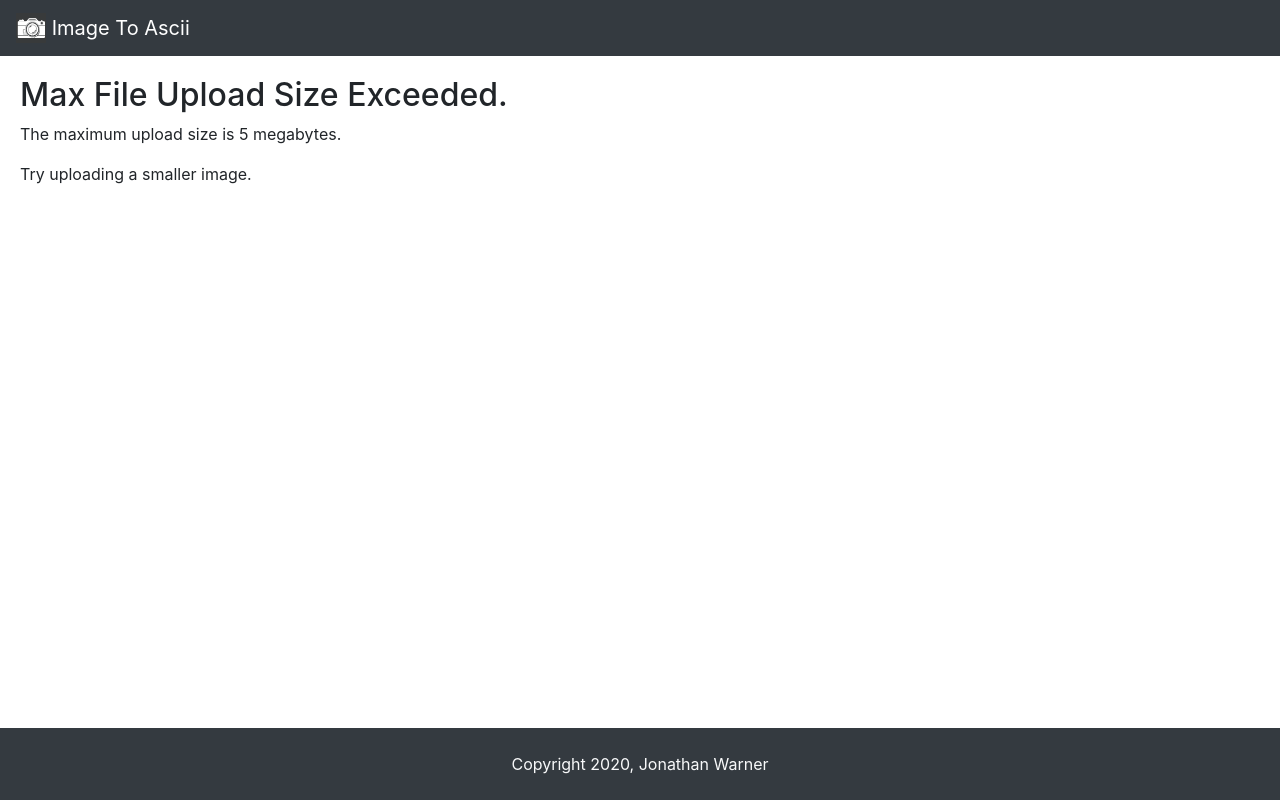
After one commit to jewarner57/image-to-ascii-converter, a Flask app: template templates/413.html in a window 1280 px wide. The commit adds this page. Run offline with Flask 2, Linux system fonts and the light colour scheme; the template is opened without the code that fills it, so the values that code supplies are empty; some web fonts are replaced.

Commit message:
feat: add error pages for 404 and 413

```diff
--- a/__init__.py
+++ b/__init__.py
@@ -9,13 +9,13 @@ load_dotenv()
 app = Flask(__name__)
 
 # configure secret key for app
-app.secret_key = os.getenv('SECRET_KEY')
+app.secret_key = os.getenv("SECRET_KEY")
 
 # set allowed upload extensions
 ALLOWED_EXTENSIONS = {"png", "jpg", "jpeg"}
 
 # set image upload folder
-UPLOAD_FOLDER = './static/images/uploads'
-app.config['UPLOAD_FOLDER'] = UPLOAD_FOLDER
+UPLOAD_FOLDER = "./static/images/uploads"
+app.config["UPLOAD_FOLDER"] = UPLOAD_FOLDER
 # set max image upload size
-app.config['MAX_CONTENT_LENGTH'] = 8 * 1024 * 1024
+app.config["MAX_CONTENT_LENGTH"] = 5 * 1024 * 1024
--- a/app.py
+++ b/app.py
@@ -10,6 +10,19 @@ from __init__ import app
 from image_upload import uploadImage, delete_file
 from converter import make_image_ascii_string
 import os
+
+# Error Handler Routes
+
+
+@app.errorhandler(413)
+def error413(e):
+    return render_template("413.html"), 413
+
+
+@app.errorhandler(404)
+def error404(e):
+    return render_template("404.html"), 404
+
 
 # App Routes
 
--- a/static/styles.css
+++ b/static/styles.css
@@ -206,3 +206,11 @@ input[type=checkbox] {
 .export-button:hover {
     box-shadow: inset 0 0 8px #000000;
 }
+
+.error-page-wrapper {
+    display: flex;
+    flex-direction: column;
+    justify-content: center;
+    padding: 20px;
+    width: 100%;
+}
--- /dev/null
+++ b/templates/413.html
@@ -0,0 +1,14 @@
+{% extends 'base.html' %}
+{% block content %}
+
+<section>
+    <div class="error-page-wrapper">
+        <h2>Max File Upload Size Exceeded.</h2>
+        <div>
+            <p>The maximum upload size is 5 megabytes.</p>
+            <p>Try uploading a smaller image.</p>
+        </div>
+    </div>
+</section>
+
+{% endblock content %}
--- a/templates/base.html
+++ b/templates/base.html
@@ -39,10 +39,12 @@
                     alt="">
                 Image To Ascii
             </a>
+            {% if not request.endpoint == None %}
             {% if url_for(request.endpoint) == "/"%}
             <a href="/convert">
                 <div class="btn btn-primary ml-auto">Convert</div>
             </a>
+            {% endif %}
             {% endif %}
         </nav>
     </div>
```
Also changed, not shown: TODO.md (+17 -1 lines), templates/404.html (added, +13 -0 lines).
